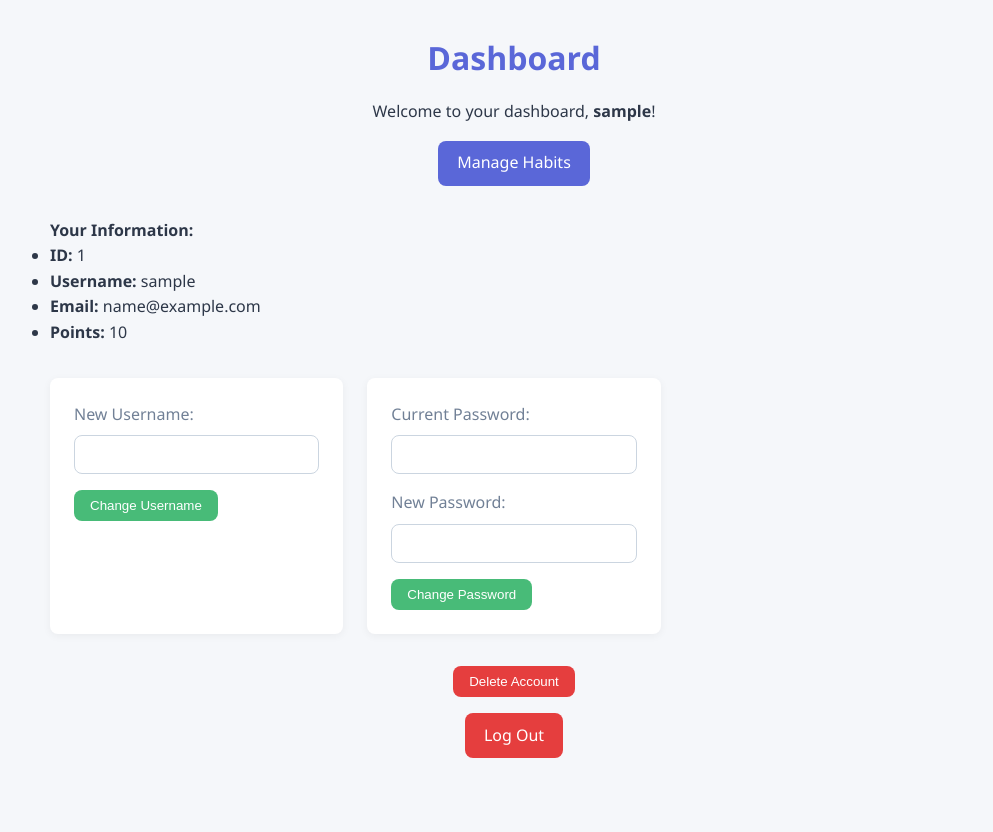
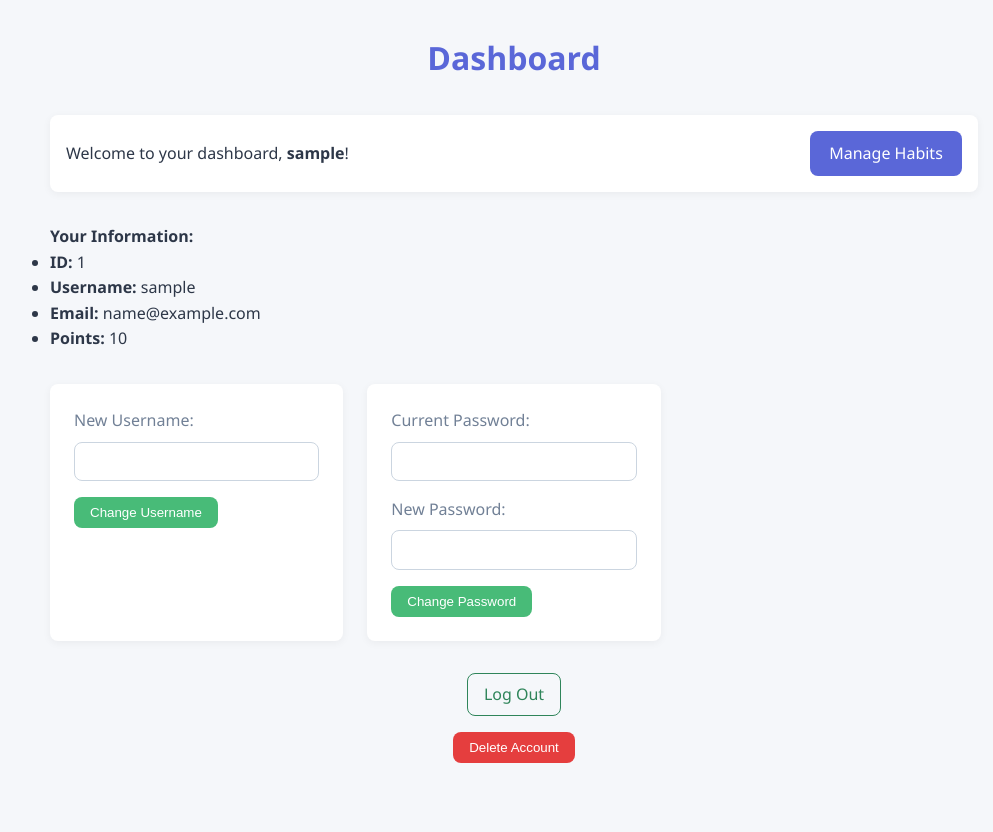
Before and after one commit to andriigora/MindSetGo, a Flask app: page /dashboard in a window 1280 px wide. Shown: the whole page, without its empty margins (126-1119 px from the left). Run offline with Flask 3, Linux system fonts and the light colour scheme; the visitor is signed in with stand-in values (Sample User, id 1); tables that the repository leaves empty hold one stand-in row (values such as "Sample post"); parts of the project's set-up code (start-up, migrations or seed data) failed here and were passed over.

Commit message:
Enhance habit management UI and styling
Added "Manage Habits" section to templates with expandable progress charts. Introduced flexible styles for warnings and informational messages, updated button designs, and refined dashboard layout.

```diff
--- a/static/style.css
+++ b/static/style.css
@@ -16,6 +16,9 @@
   --radius: 0.5rem;
   --shadow: 0 2px 8px rgba(0,0,0,0.05);
   --transition: 0.2s ease-in-out;
+  --color-warning: #ed8936;
+  --color-info:   #3182ce;
+
 }
 
 *,
@@ -151,13 +154,23 @@ select:focus {
 }
 
 .message.success {
-  border-color: var(--color-secondary);
+  border-color: var(--color-secondary-hover);   /* darker green */
+  background-color: #c6f6d5;                    /* slightly richer bg */
+}
+
+.message.warning {
+  border-color: var(--color-warning);
+}
+
+.message.info {
+  border-color: var(--color-info);
 }
 
 .message.danger,
 .message.error {
   border-color: var(--color-error);
 }
+
 
 /* ==============================================
    Navigation & Links
@@ -181,7 +194,7 @@ a:hover {
   display: grid;
   grid-template-columns: 1fr;
   gap: 1rem;
-  margin-top: 1.5rem;
+  margin-top: 2.5rem;
 }
 
 .habit-card {
@@ -276,3 +289,45 @@ a:hover {
   box-shadow: var(--shadow);
   padding: 0.5rem;
 }
+
+/* ─── Outline secondary button ─────────────────────────────────────── */
+.btn-outline-secondary {
+  background-color: transparent;
+  color: var(--color-secondary-hover);
+  border: 1px solid var(--color-secondary-hover);
+}
+.btn-outline-secondary:hover {
+  background-color: var(--color-secondary-hover);
+  color: #fff;
+}
+/* ─── Expandable charts ────────────────────────────────────────────── */
+.chart-details summary {
+  cursor: pointer;
+  font-weight: 500;
+  color: var(--color-primary);
+  margin: 0.5rem 0;
+}
+.dashboard-header {
+  display: flex;
+  justify-content: space-between;
+  align-items: center;
+  margin: 2rem 0;
+  padding: 1rem;
+}
+.dashboard-header p {
+  margin: 0;
+}
+
+/* ─── Outline secondary button (for Log Out) ───────────────────────── */
+.btn-outline-secondary {
+  background-color: transparent;
+  color: var(--color-secondary-hover);
+  border: 1px solid var(--color-secondary-hover);
+  padding: 0.5rem 1rem;
+  border-radius: var(--radius);
+  transition: var(--transition);
+}
+.btn-outline-secondary:hover {
+  background-color: var(--color-secondary-hover);
+  color: #fff;
+}
--- a/templates/habits.html
+++ b/templates/habits.html
@@ -44,7 +44,7 @@
         <button type="submit" class="btn">Create Habit</button>
       </form>
     </div>
-
+  <div class="card manage-habits">
     <h2>Manage Habits</h2>
     <ul class="habit-list">
       {% for habit in habits %}
@@ -111,6 +111,8 @@
            {{ 'day' if habit.longest_streak == 1 else 'days' }}
          </p>
        {% endif %}
+           <details class="chart-details">
+              <summary>Expand Chart</summary>
               <div class="chart-container">
                 <canvas
                   id="progress-chart-{{ habit.id }}"
@@ -119,7 +121,7 @@
                   height="200"
                 ></canvas>
               </div>
-
+            </details>
           <!-- Edit Habit -->
           <div class="details">
             <details>
--- a/templates/index.html
+++ b/templates/index.html
@@ -30,7 +30,7 @@
 
     {% if form_type == 'register' %}
       <div class="card">
-        <form id="register-form" method="POST" action="{{ url_for('register') }}">
+        <form id="register-form" method="POST" action="{{ url_for('register') }}" novalidate>
           <label for="username">Username:</label>
           <input type="text" id="username" name="username" required>
 
@@ -82,10 +82,10 @@
       </div>
 
     {% elif form_type == 'dashboard' %}
-      <p style="text-align:center;">Welcome to your dashboard, <strong>{{ user.username }}</strong>!</p>
-      <p style="text-align:center; margin-bottom:2rem;">
+      <div class="card dashboard-header">
+        <p>Welcome to your dashboard, <strong>{{ user.username }}</strong>!</p>
         <a class="btn" href="{{ url_for('habits') }}">Manage Habits</a>
-      </p>
+      </div>
 
       <div class="user-info">
         <strong>Your Information:</strong>
@@ -118,12 +118,12 @@
         </div>
       </div>
 
-      <form method="POST" action="{{ url_for('delete_account') }}" onsubmit="return confirmDeletion();" style="margin-top:2rem; text-align:center;">
+            <p style="text-align:center; margin-top:2rem;">
+        <a class="btn btn-outline-secondary" href="{{ url_for('logout') }}">Log Out</a>
+      </p>
+      <form method="POST" action="{{ url_for('delete_account') }}" onsubmit="return confirmDeletion();" style="text-align:center;">
         <button type="submit" class="btn btn-logout">Delete Account</button>
       </form>
-      <p style="text-align:center; margin-top:1rem;">
-        <a class="btn btn-logout" href="{{ url_for('logout') }}">Log Out</a>
-      </p>
 
       <script>
         function confirmDeletion() {
@@ -147,7 +147,6 @@
     form.addEventListener('submit', function(e) {
       msgDiv.style.display = 'none';
       msgDiv.textContent   = '';
-
       const val     = password.value;
       const missing = [];
       if (val.length < 8)            missing.push('at least 8 characters');
```
Lines whose indentation alone changed are shown as unchanged.
